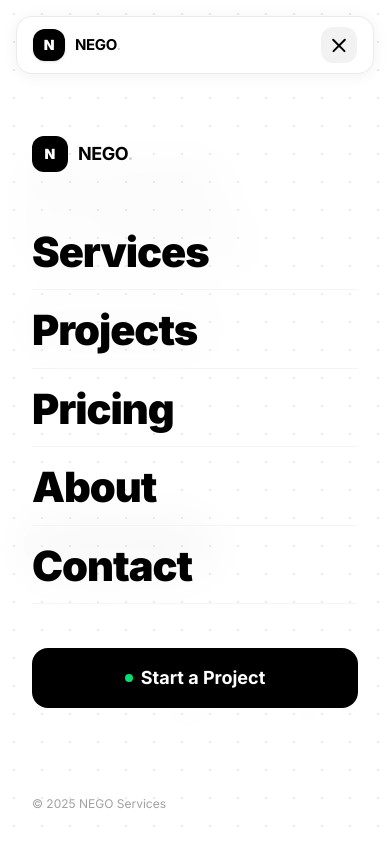
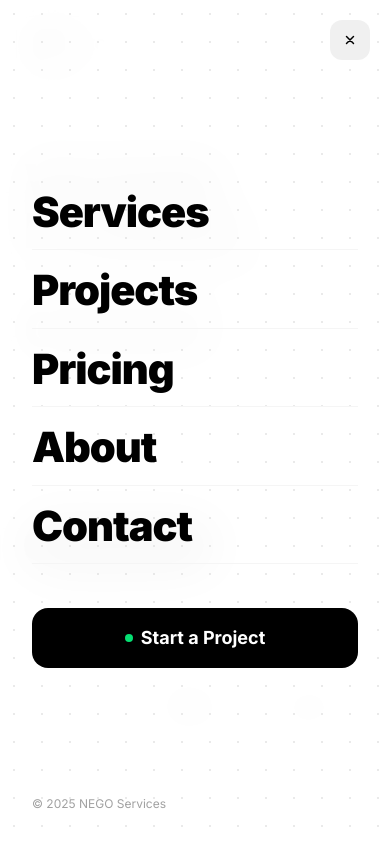
Before and after one commit to NEGO2522/nego-services, a React (Vite) app: page / in a window 390 px wide. Both pictures are taken after a click on the button "Toggle menu". Shown: the top 844 px of the page. Built offline with nearby package versions, Linux system fonts and the light colour scheme.

Commit message:
Fx the nego icon related issue

```diff
--- a/src/components/Navbar.jsx
+++ b/src/components/Navbar.jsx
@@ -150,7 +150,7 @@ const Navbar = () => {
             animate={{ opacity: 1 }}
             exit={{ opacity: 0 }}
             transition={{ duration: 0.25 }}
-            className="fixed inset-0 z-40 md:hidden"
+            className="fixed inset-0 z-[60] md:hidden"
             style={{ background: 'rgba(255,255,255,0.97)', backdropFilter: 'blur(24px)' }}
           >
             {/* Subtle dot pattern */}
@@ -164,13 +164,16 @@ const Navbar = () => {
             />
 
             <div className="relative z-10 flex flex-col justify-center flex-1 h-full px-8 gap-1">
-              {/* Logo in menu */}
-              <div className="flex items-center gap-2.5 mb-10">
-                <div className="w-9 h-9 rounded-xl bg-black flex items-center justify-center">
-                  <span className="text-white font-black text-sm">N</span>
-                </div>
-                <span className="font-bold text-lg text-black tracking-tight">NEGO<span className="text-neutral-300">.</span></span>
-              </div>
+              {/* Close button top-right */}
+              <button
+                onClick={() => setMenuOpen(false)}
+                className="absolute top-5 right-5 w-10 h-10 rounded-xl bg-black/6 flex items-center justify-center"
+                aria-label="Close menu"
+              >
+                <svg width="14" height="14" fill="none" viewBox="0 0 24 24" stroke="currentColor" strokeWidth={2.5}>
+                  <path strokeLinecap="round" strokeLinejoin="round" d="M6 18L18 6M6 6l12 12" />
+                </svg>
+              </button>
 
               {navLinks.map((link, i) => (
                 <motion.div
```
